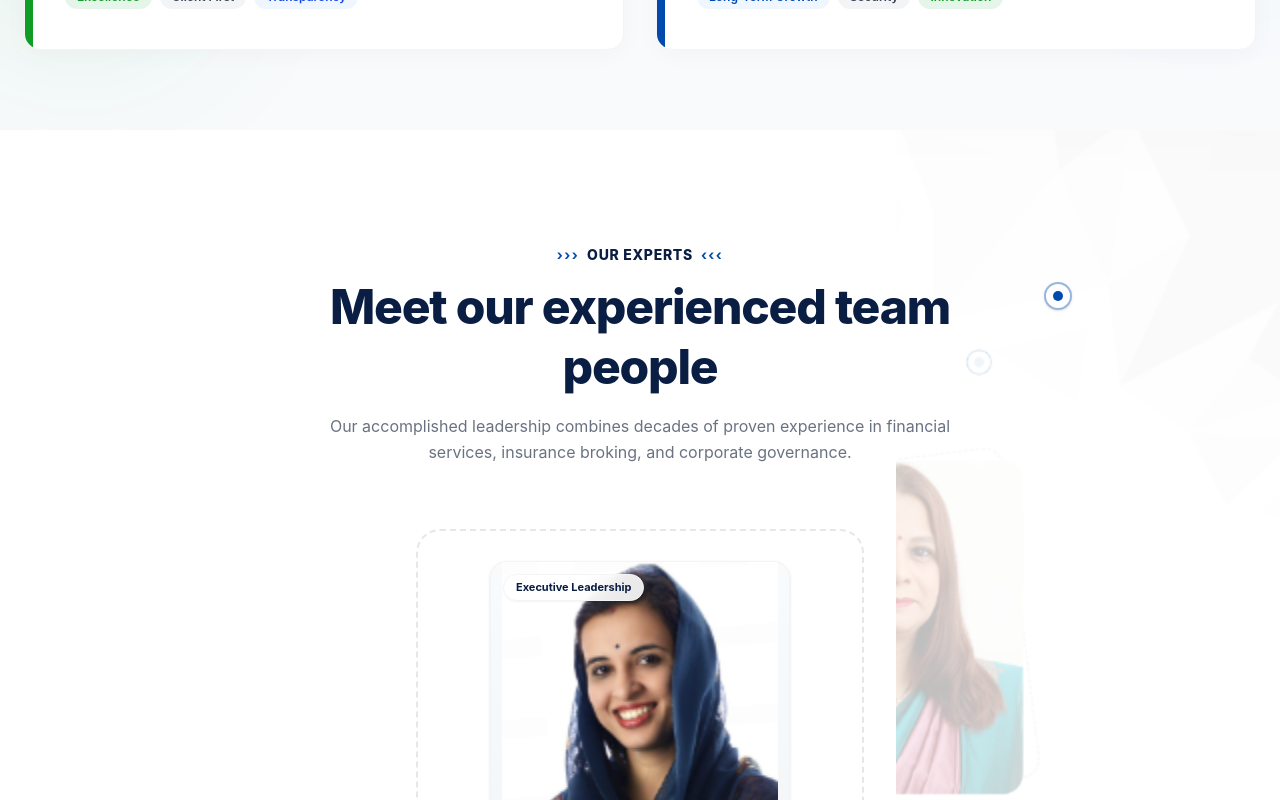
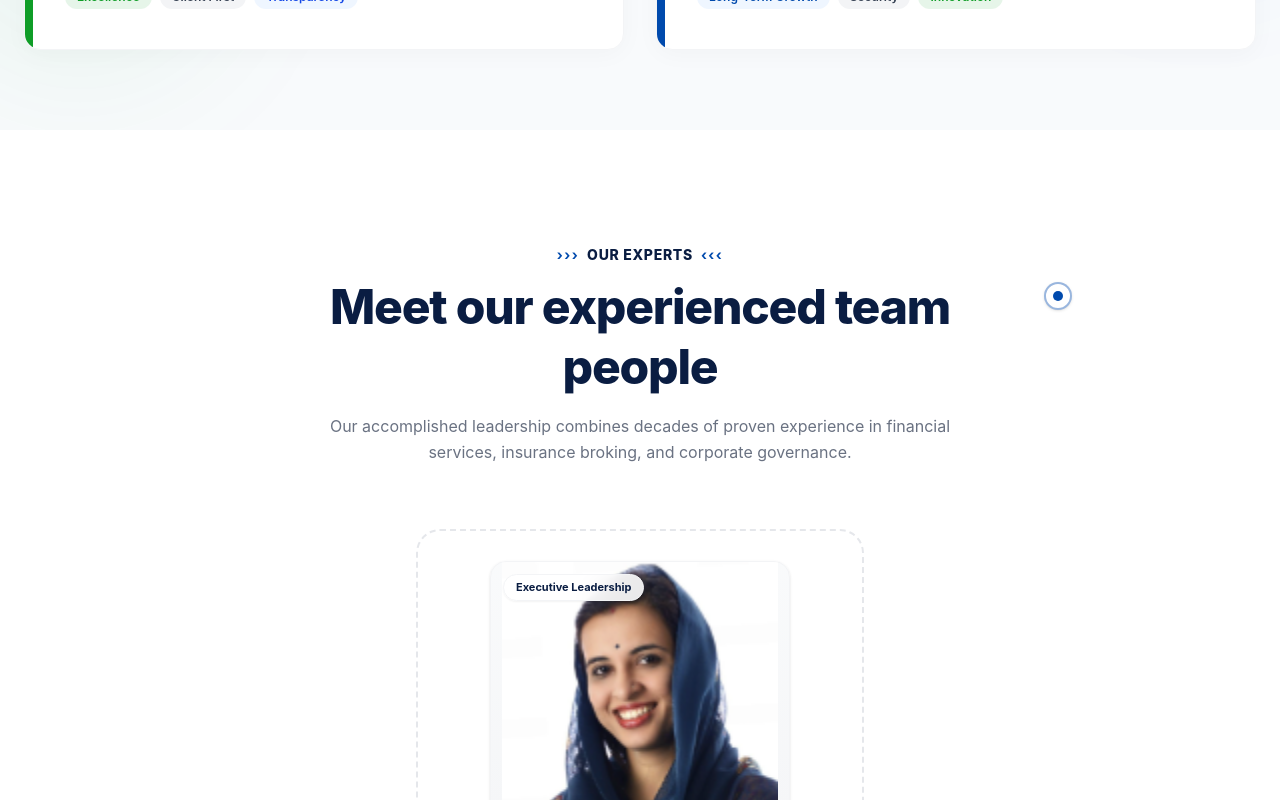
Before and after one commit to palakdhalani/DBfintrix-frontend, a React (Vite) app: page /about in a window 1280 px wide. Shown: the part 2620-3420 px from the top of the page. Built offline with nearby package versions, Linux system fonts and the light colour scheme; no server answers.

Commit message:
Remove background image from OurExperts section

```diff
--- a/src/pages/About/OurExperts.jsx
+++ b/src/pages/About/OurExperts.jsx
@@ -1,6 +1,5 @@
 import React from 'react';
 import bhargavibaImg from '../../assets/bhargaviba_gohil.png';
-import polyBg from '../../assets/poly_bg.png';
 import { Mail, Phone } from 'lucide-react';
 
 const experts = [
@@ -16,13 +15,6 @@ const experts = [
 const OurExperts = () => {
   return (
     <section className="py-20 md:py-28 bg-white relative overflow-hidden">
-
-      {/* Faceted polygon background accent on the right */}
-      <div
-        className="absolute top-0 right-0 w-80 md:w-96 h-full bg-no-repeat bg-right-top bg-contain pointer-events-none opacity-25 z-0"
-        style={{ backgroundImage: `url('${polyBg}')` }}
-      ></div>
-
       <div className="container mx-auto px-6 max-w-7xl relative z-10">
 
         {/* Section Header */}
```
